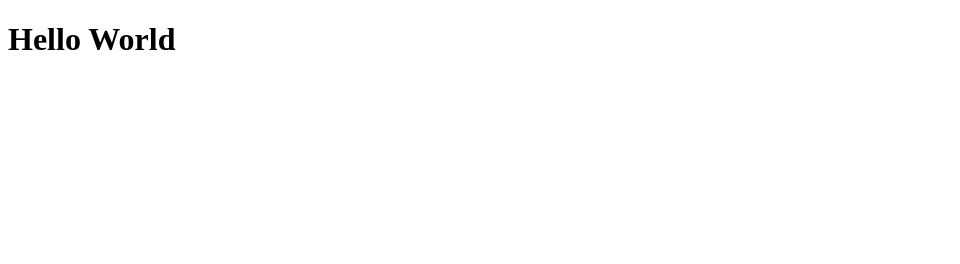
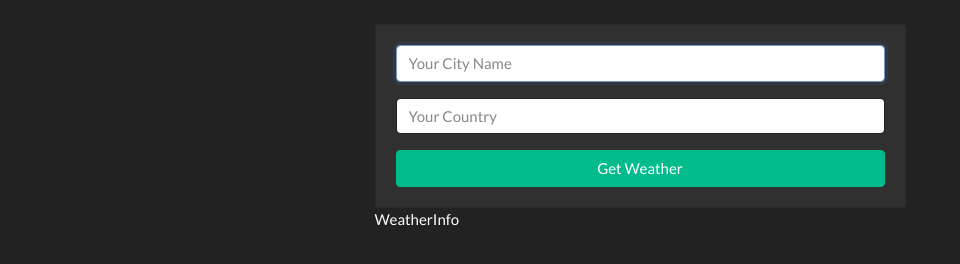
Before and after one commit to jmoragarios/react-weather-app, a React app: page / in a window 1280 px wide. Shown: the whole page, without its empty margins (0-960 px from the left). Built offline with nearby package versions, Linux system fonts and the light colour scheme.

Commit message:
Added new style and more form controls in components

```diff
--- a/src/app/App.js
+++ b/src/app/App.js
@@ -1,9 +1,19 @@
 import React, { Component} from 'react';
+//Components
+import WeatherInfo from './components/WeatherInfo';
+import WeatherForm from './components/WeatherForm'
 
 class App extends Component {
     render() {
         return(
-            <h1>Hello World</h1>
+            <div className="container p-4">
+                <div className="row">
+                    <div className="col-md-6 mx-auto">
+                        <WeatherForm/>
+                        <WeatherInfo/>
+                    </div>
+                </div>
+            </div>
         )
     }
 }
--- a/src/app/components/WeatherForm.js
+++ b/src/app/components/WeatherForm.js
@@ -0,0 +1,29 @@
+import React from 'react';
+
+const WeatherForm = props => (
+    <div className="card card-body">
+        <form>
+            <div className="form-group">
+                <input
+                autoFocus
+                className="form-control"
+                name="city"
+                placeholder="Your City Name"
+                type="text"
+                />
+            </div>
+            <div className="form-group">
+                <input
+                className="form-control"
+                name="country"
+                placeholder="Your Country"
+                />
+            </div>
+            <button className="btn btn-success btn-block">
+            Get Weather
+            </button>
+        </form>
+    </div>
+)
+
+export default WeatherForm;
--- a/src/app/components/WeatherInfo.js
+++ b/src/app/components/WeatherInfo.js
@@ -0,0 +1,11 @@
+import React from 'react';
+
+const WeatherInfo = props => {
+    return(
+        <div>
+            WeatherInfo
+        </div>
+    )
+}
+
+export default WeatherInfo;
--- a/src/index.html
+++ b/src/index.html
@@ -5,6 +5,7 @@
     <meta name="viewport" content="width=device-width, initial-scale=1.0">
     <meta http-equiv="X-UA-Compatible" content="ie=edge">
     <title>CREATE REACT APP</title>
+    <link rel="stylesheet" href="https://bootswatch.com/4/darkly/bootstrap.min.css">
 </head>
 <body>
     <div id="app"></div>
```
